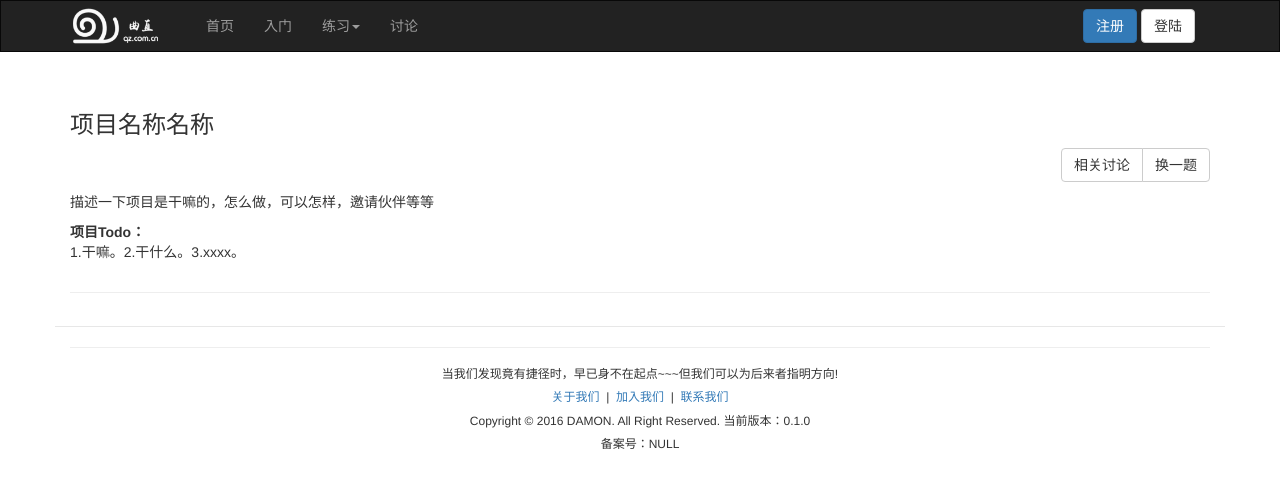
After one commit to Damon-wyg/qz, a Django app: page /problems/projects/1 in a window 1280 px wide. The commit adds this page. Shown: the top 488 px of the page. Run offline with Django 3.2, Linux system fonts and the light colour scheme; some libraries are stand-ins or nearby versions.

Commit message:
add some templates

```diff
--- /dev/null
+++ b/learn_pro/urls.py
@@ -0,0 +1,13 @@
+# -*- coding: UTF-8 -*-
+from django.conf.urls import patterns, url, include
+from learn_pro import views
+
+core_urls = [
+    url(r'^$', views.index),
+    url(r'^introduct$', views.introduct),
+    url(r'^problems/algorithms$', views.algorithms),
+    url(r'^problems/projects$', views.projects),
+    url(r'^problems/algorithms/1$', views.question),
+    url(r'^problems/projects/1$', views.projterm),
+    url(r'^discuss$', views.discuss),
+]
--- a/learn_pro/views/__init__.py
+++ b/learn_pro/views/__init__.py
@@ -124,3 +124,41 @@ def projects(request):
         ],
     }
     return render(request, 'projects.html', data)
+
+def question(request):
+    data = {
+        'settings': web_settings,
+        'qtitle': '问题标题标题',
+        'discussurl': '#',
+        'rand_question': '#',
+        'qcontent': '倒序一个字符串，倒序一个字符串。。',
+        'qexample': 'abscsd->dscsba',
+        'lang_list': [
+            {
+                'val': 'cpp',
+                'name': 'c++',
+            },
+            {
+                'val': 'js',
+                'name': 'javascript',
+            },
+        ]
+    }
+    return render(request, 'question.html', data)
+
+def projterm(request):
+    data = {
+        'settings': web_settings,
+        'ptitle': '项目名称名称',
+        'discussurl': '#',
+        'rand_question': '#',
+        'pcontent': '描述一下项目是干嘛的，怎么做，可以怎样，邀请伙伴等等',
+        'ptodo': '1.干嘛。2.干什么。3.xxxx。'
+    }
+    return render(request, 'projterm.html', data)
+
+def discuss(request):
+    data = {
+        'settings': web_settings,
+    }
+    return render(request, 'discuss.html', data)
--- a/templates/algorithms.html
+++ b/templates/algorithms.html
@@ -14,7 +14,7 @@
             </div>
         </div>
     </div>
-    <div class="container qz-head-line">
+    <div class="container qz-head">
         <div class="row">
             <div class="col-md-9">
                 <div class="row qz-qustion-msg" id="question">
--- a/templates/base.html
+++ b/templates/base.html
@@ -34,5 +34,6 @@
         <script src="http://cdn.bootcss.com/jquery/1.11.1/jquery.min.js"></script>
         <script src="http://cdn.bootcss.com/bootstrap/3.3.0/js/bootstrap.min.js"></script>
         {% block add_js %}{% endblock %}
+        <script src="{% static 'js/main.js' %}"></script>
     </body>
 </html>
--- a/templates/header.html
+++ b/templates/header.html
@@ -8,28 +8,112 @@
                 <span class="icon-bar"></span>
                 <span class="icon-bar"></span>
             </button>
-            <a class="navbar-brand navbar-icon" href="#">
+            <a class="navbar-brand navbar-icon" href="/">
                 <img class="nav-icon-img" alt="qz.com.cn" src="{% static 'images/qz-logo3.png' %}">
             </a>
         </div>
 
         <div class="collapse navbar-collapse" id="lg-screen-navbar-collapse">
-            <ul class="nav navbar-nav">
-                <li class="active"><a href="#">首页</a></li>
-                <li class="dropdown">
+            <ul class="nav navbar-nav" id="qz-navbar">
+                <li id="index"><a href="/">首页</a></li>
+                <li id="introduct"><a href="/introduct">入门</a></li>
+                <li class="dropdown" id="problems">
                     <a href="#" class="dropdown-toggle" data-toggle="dropdown">练习<span class="caret"></span></a>
                     <ul class="dropdown-menu" role="menu">
-                        <li><a href="#">入门指引</a></li>
-                        <li><a href="#">算法编程</a></li>
-                        <li><a href="#">项目实战</a></li>
+                        <li id="algorithms"><a href="/problems/algorithms">算法编程</a></li>
+                        <li id="projects"><a href="/problems/projects">项目实战</a></li>
                     </ul>
                 </li>
-                <li><a href="#">讨论</a></li>
+                <li id="discuss"><a href="/discuss">讨论</a></li>
             </ul>
 
+            {% if user_logined %}
+            <ul id="user_msg" class="nav navbar-nav navbar-right">
+                <li class="dropdown">
+                    <a href="#" class="dropdown-toggle" data-toggle="dropdown">{{ user_name }}
+                    <span class="caret"></span></a>
+                    <ul class="dropdown-menu">
+                        <li><a href="#">我的主页</a></li>
+                        <li class="divider"></li>
+                        <li><a href="#">做过的题</a></li>
+                        <li><a href="#">参与项目</a></li>
+                        <li><a href="#">我的话题</a></li>
+                        <li class="divider"></li>
+                        <li><a href="#">退出</a></li>
+                    </ul>
+                </li>
+            </ul>
+            {% else %}
             <div class="navbar-form navbar-right">
-                <a class="btn btn-primary" href="#">注册</a>
-                <a class="btn btn-default" href="#">登陆</a>
+                <a class="btn btn-primary" href="#register-modal" data-toggle="modal">注册</a>
+                <a class="btn btn-default" href="#login-modal" data-toggle="modal">登陆</a>
+                <div class="modal fade" id="login-modal" tabindex="-1" role="dialog" aria-labelledby="myModalLabel" aria-hidden="true">
+                    <div class="modal-dialog">
+                        <div class="modal-content">
+                            <div class="modal-header">
+                                <button type="button" class="close" data-dismiss="modal"><span aria-hidden="true">&times;</span><span class="sr-only">Close</span></button>
+                                <h4 class="modal-title" id="myModalLabel">欢迎登陆</h4>
+                            </div>
+                            <div class="modal-body">
+                                <div class="row">
+                                    <div class="col-xs-4 text-center">
+                                        <label for="email-input">E-mail</label>
+                                    </div>
+                                    <div class="col-xs-8 qz-margin-bottom">
+                                        <input type="email" class="form-control" id="email-input" placeholder="xxxx@xx.xx">
+                                    </div>
+                                    <div class="col-xs-4 text-center">
+                                        <label for="passwd-input">密码</label>
+                                    </div>
+                                    <div class="col-xs-8">
+                                        <input type="password" class="form-control" id="passwd-input" placeholder="请输入密码">
+                                    </div>
+                                </div>
+                            </div>
+                            <div class="modal-footer">
+                                <button type="button" class="btn btn-primary">登陆</button>
+                            </div>
+                        </div>
+                    </div>
+                </div>
+
+                <div class="modal fade" id="register-modal" tabindex="-1" role="dialog" aria-labelledby="myModalLabel" aria-hidden="true">
+                    <div class="modal-dialog">
+                        <div class="modal-content">
+                            <div class="modal-header">
+                                <button type="button" class="close" data-dismiss="modal"><span aria-hidden="true">&times;</span><span class="sr-only">Close</span></button>
+                                <h4 class="modal-title" id="myModalLabel">欢迎加入</h4>
+                            </div>
+                            <div class="modal-body">
+                                <div class="row">
+                                    <div class="col-xs-4 text-center">
+                                        <label for="email-input">E-mail</label>
+                                    </div>
+                                    <div class="col-xs-8 qz-margin-bottom">
+                                        <input type="email" class="form-control" id="email-input" placeholder="xxxx@xx.xx">
+                                    </div>
+                                    <div class="col-xs-4 text-center">
+                                        <label for="passwd-input">密码</label>
+                                    </div>
+                                    <div class="col-xs-8 qz-margin-bottom">
+                                        <input type="password" class="form-control" id="passwd-input" placeholder="请输入密码">
+                                    </div>
+                                    <div class="col-xs-4 text-center">
+                                        <label for="passwd-input">确认密码</label>
+                                    </div>
+                                    <div class="col-xs-8">
+                                        <input type="password" class="form-control" id="passwd-input" placeholder="请再次输入密
+                                        码">
+                                    </div>
+                                </div>
+                            </div>
+                            <div class="modal-footer">
+                                <button type="button" class="btn btn-primary">注册</button>
+                            </div>
+                        </div>
+                    </div>
+                </div>
+            {% endif %}
             </div>
         </div>
     </div>
--- a/templates/index.html
+++ b/templates/index.html
@@ -13,7 +13,7 @@
 
             <p class="qz-sub-lead">曲直网是一个帮助准备进入IT行业的同学快速掌握核心技能的学习社区，化被动为主动，化求职为取职。通过经典题在线编程，项目实现与peer review等方式，帮助快速入行。</p>
 
-            <button type="button" class="btn btn-primary">立即开始</button>
+            <a type="button" class="btn btn-primary" href="/problems/algorithms">立即开始</a>
             <p class="qz-sub-slogan">人生这趟旅途，走的大多是曲径，但求职这段，我们为你修直。</p>
         </div>
     </div>
--- a/templates/introduct.html
+++ b/templates/introduct.html
@@ -7,7 +7,7 @@
 {% endblock %}
 
 {% block content %}
-    <div class="container qz-head-line">
+    <div class="container qz-head">
         <div class="row">
             <div class="col-md-12 alert alert-info">
                 <button type="button" class="close" data-dismiss="alert">×</button>
--- a/templates/projects.html
+++ b/templates/projects.html
@@ -3,7 +3,7 @@
 
 {% block content %}
 <div class="qz-gray-bg">
-    <div class="container qz-head-line">
+    <div class="container qz-head">
         <div class="row">
             <div class="qz-content-box col-md-12">
                 <div class="row">
--- /dev/null
+++ b/templates/projterm.html
@@ -0,0 +1,36 @@
+{% extends "base.html" %}
+{% load staticfiles %}
+
+{% block content %}
+    <div class="container qz-head">
+        <div class="row">
+            <div class="col-md-12">
+                <div class="qz-head-line">
+                    <h3 class="qz-inline">{{ ptitle }}</h3>
+                    <div class="pull-right qz-top-buttons">
+                        <div class="btn-group">
+                            <a class="btn btn-default" href="{{ discussurl }}">相关讨论</a>
+                            <a class="btn btn-default" href="{{ rand_question }}">换一题</a>
+                        </div>
+                    </div>
+                </div>
+            </div>
+        </div>
+        <div class="row">
+            <div class="col-md-12">
+                <div class="question-content">
+                    <p></p>
+                    <p>{{ pcontent }}</p>
+                    <p>
+                        <b>项目Todo：</b><br>
+                        {{ ptodo }}
+                    </p>
+                </div>
+            </div>
+        </div>
+        <hr>
+    </div>
+
+    <div class="container">
+    </div>
+{% endblock %}
```
Also changed, not shown: templates/discuss.html (added, +7 -0 lines), templates/question.html (added, +64 -0 lines).
